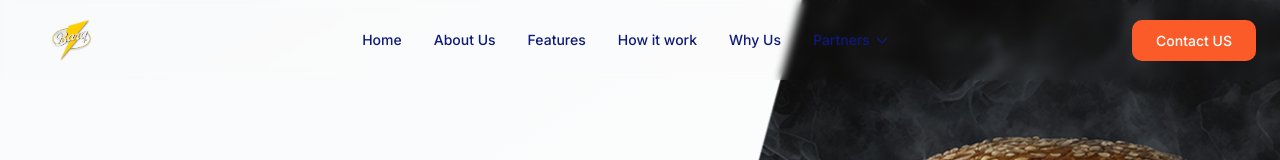
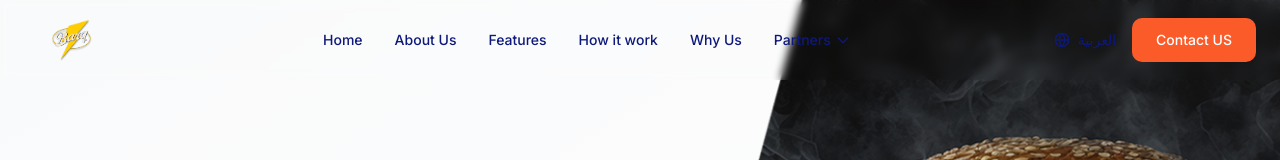
Before and after one commit to moalmobayed/barq-landing, a Next.js app: page /en in a window 1280 px wide. Shown: the top 160 px of the page. Built offline with nearby package versions, Linux system fonts and the light colour scheme.

Commit message:
feat: Add language switcher button

```diff
--- a/src/components/layout/Navbar.tsx
+++ b/src/components/layout/Navbar.tsx
@@ -3,8 +3,9 @@
 import React, { useState, useEffect } from "react";
 import Link from "next/link";
 import Image from "next/image";
-import { usePathname } from "next/navigation";
+import { usePathname, useRouter } from "next/navigation";
 import { useLocale, useTranslations } from "next-intl";
+import { Globe } from "lucide-react";
 
 const Navbar: React.FC = () => {
   const locale = useLocale();
@@ -12,7 +13,17 @@ const Navbar: React.FC = () => {
   const [isPartnersOpen, setIsPartnersOpen] = useState(false);
   const [isMobileMenuOpen, setIsMobileMenuOpen] = useState(false);
   const [isScrolled, setIsScrolled] = useState(false);
+  const router = useRouter();
   const pathname = usePathname();
+
+  const handleLanguageSwitch = () => {
+    const newLocale = locale === "en" ? "ar" : "en";
+    let path = pathname;
+    if (path.startsWith(`/${locale}`)) {
+      path = path.replace(`/${locale}`, "");
+    }
+    router.push(`/${newLocale}${path}`);
+  };
 
   useEffect(() => {
     const handleScroll = () => {
@@ -129,8 +140,17 @@ const Navbar: React.FC = () => {
           </div>
         </div>
 
-        {/* Desktop Contact Button */}
-        <div className="hidden lg:block">
+        <div className="hidden items-center gap-4 lg:flex">
+          {/* Language Switcher - Desktop */}
+          <button
+            onClick={handleLanguageSwitch}
+            className="hover:text-brand-orange text-brand-blue flex items-center gap-2 text-sm font-medium transition-colors"
+          >
+            <Globe className="h-4 w-4" />
+            {locale === "en" ? "العربية" : "English"}
+          </button>
+
+          {/* Desktop Contact Button */}
           <Link
             href="#why-us"
             className="bg-brand-orange rounded-lg px-4 py-2.5 text-sm font-medium text-white transition-colors hover:bg-orange-600 xl:px-6 xl:py-3"
@@ -244,6 +264,18 @@ const Navbar: React.FC = () => {
               )}
             </div>
 
+            {/* Mobile Language Switcher */}
+            <button
+              onClick={() => {
+                handleLanguageSwitch();
+                setIsMobileMenuOpen(false);
+              }}
+              className="hover:text-brand-orange flex w-full items-center gap-2 rounded-lg px-3 py-2 text-start text-base font-medium text-gray-700 hover:bg-gray-50"
+            >
+              <Globe className="h-4 w-4" />
+              {locale === "en" ? "العربية" : "English"}
+            </button>
+
             {/* Mobile Contact Button */}
             <div className="pt-2">
               <Link
```
